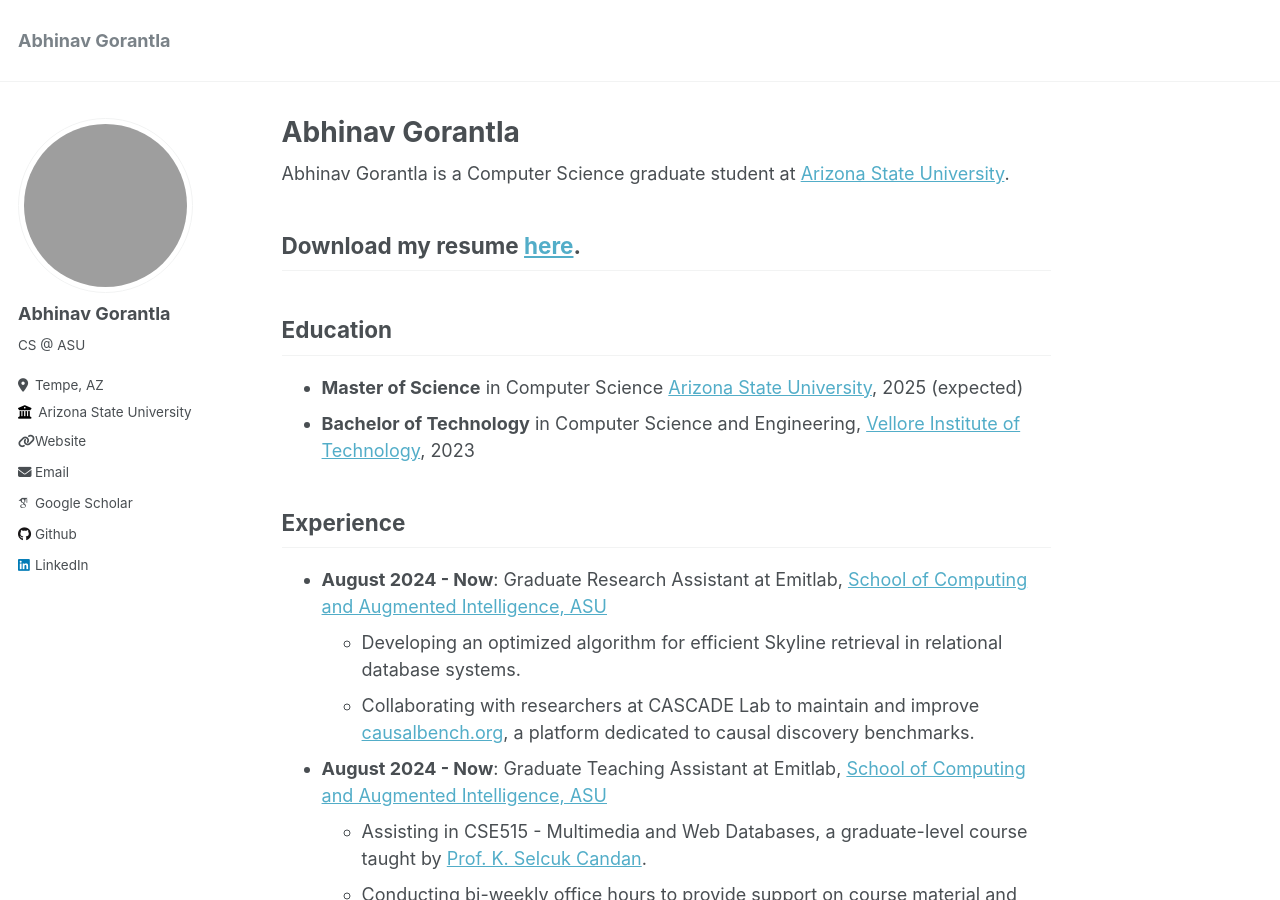
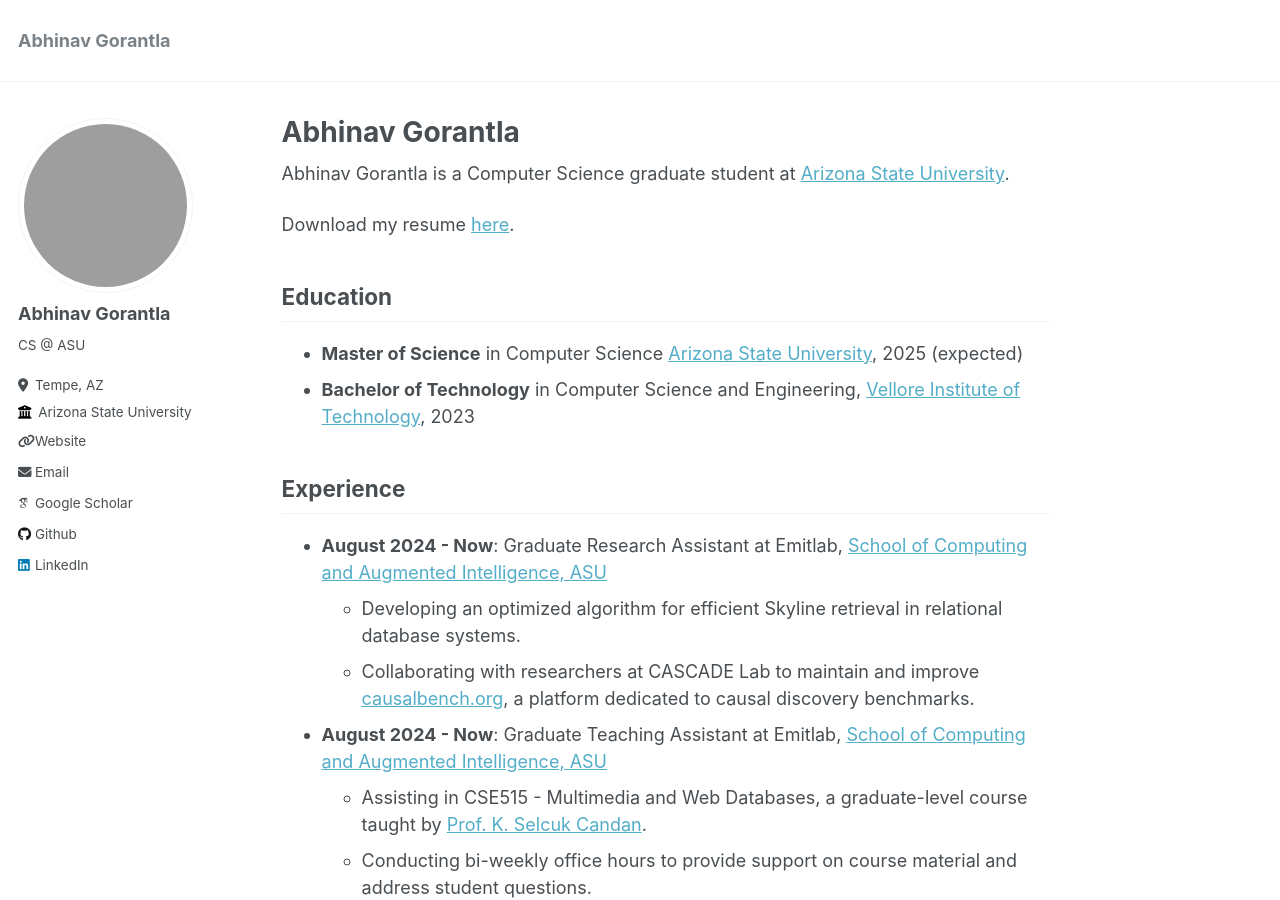
Before and after one commit to AbhinavGor/abhinavgor.github.io, a Jekyll site: the page built from _pages/about.md, in a window 1280 px wide and 900 px high. Built offline with Jekyll 4.4.1, drawn with Linux system fonts in a browser that asks for light colours; some web fonts are replaced; grey boxes are pictures that could not be loaded.

```diff
--- a/_pages/about.md
+++ b/_pages/about.md
@@ -9,7 +9,7 @@ redirect_from:
 
  Abhinav Gorantla is a Computer Science graduate student at [Arizona State University](https://scai.engineering.asu.edu/).
 
-## Download my resume [here](/files/abhinav_gorantla_resume.pdf){:target="_blank"}.
+Download my resume [here](/files/abhinav_gorantla_resume.pdf){:target="_blank"}.
 
 ## Education
 * **Master of Science** in Computer Science [Arizona State University](https://scai.engineering.asu.edu/), 2025 (expected)
```
Also changed, not shown: other parts of _pages/about.md (+1 -1 lines).
